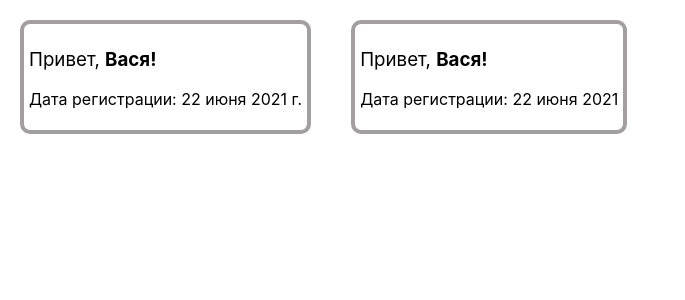
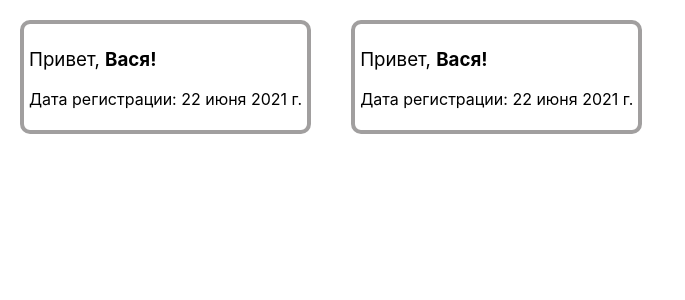
Before and after one commit to VladZimin/archakov-tutorials, a React (Create React App) app: page / in a window 1280 px wide. Shown: the top 300 px of the page, without its empty margins (0-685 px from the left). Built offline with nearby package versions, Linux system fonts and the light colour scheme.

Commit message:
СделалИСпÑсправил Ошиошиназвание компоненты и в ФК вывел дадту через пропмсы

```diff
--- a/src/tutorial-1/components/ProfileFunc.jsx
+++ b/src/tutorial-1/components/ProfileFunc.jsx
@@ -1,10 +1,10 @@
 import style from './Profile.module.css'
 
-let ProfileClass = props => {
+let ProfileFunc = props => {
     return <div className={style.profileBlock}>
         <h3 style={{fontWeight: 'normal'}}>Привет, <b>{props.name.slice(0, 4)}!</b></h3>
-        <p> Дата регистрации: 22 июня 2021</p>
+        <p> Дата регистрации: {props.registredAt}</p>
     </div>
 }
 
-export default ProfileClass
+export default ProfileFunc
```
